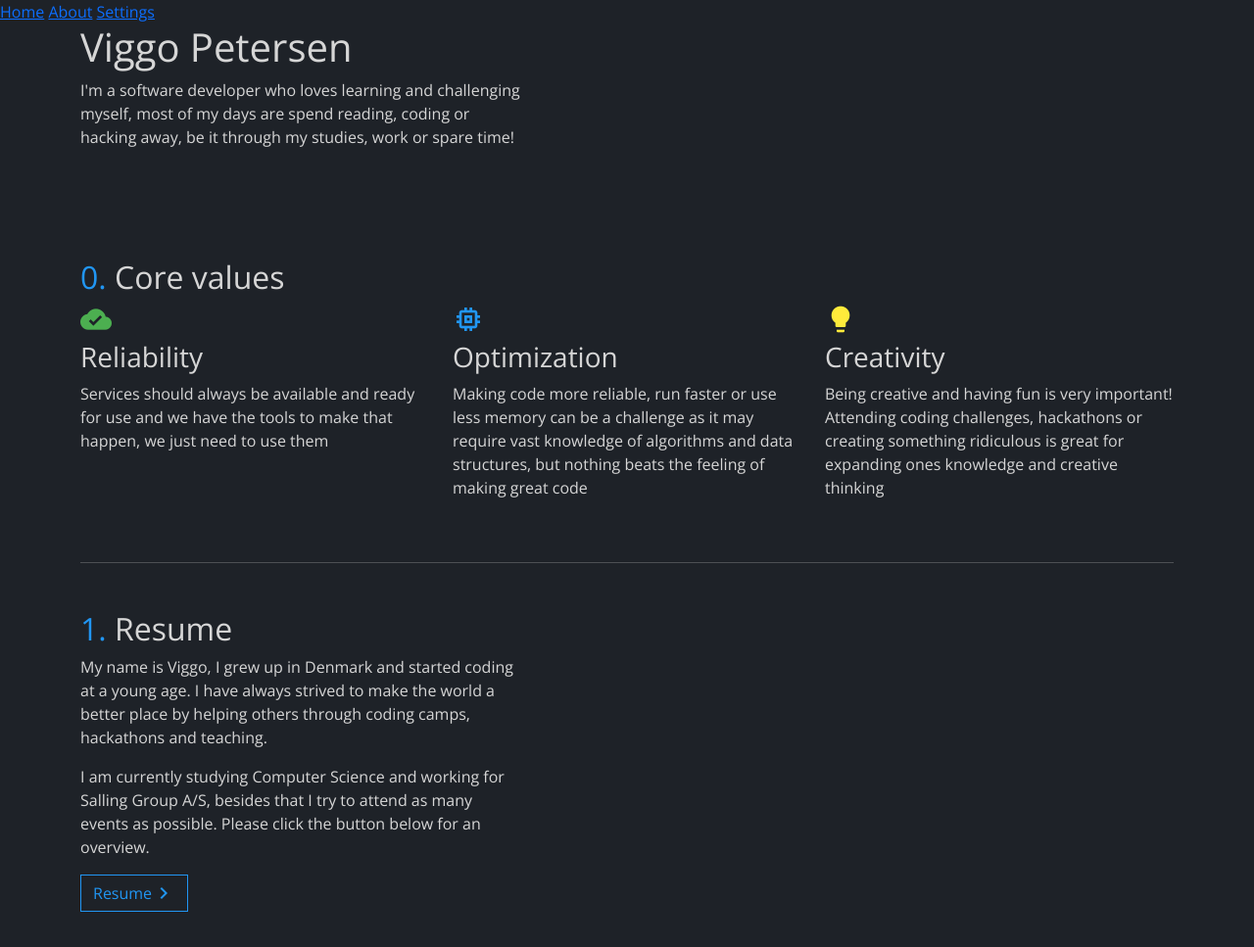
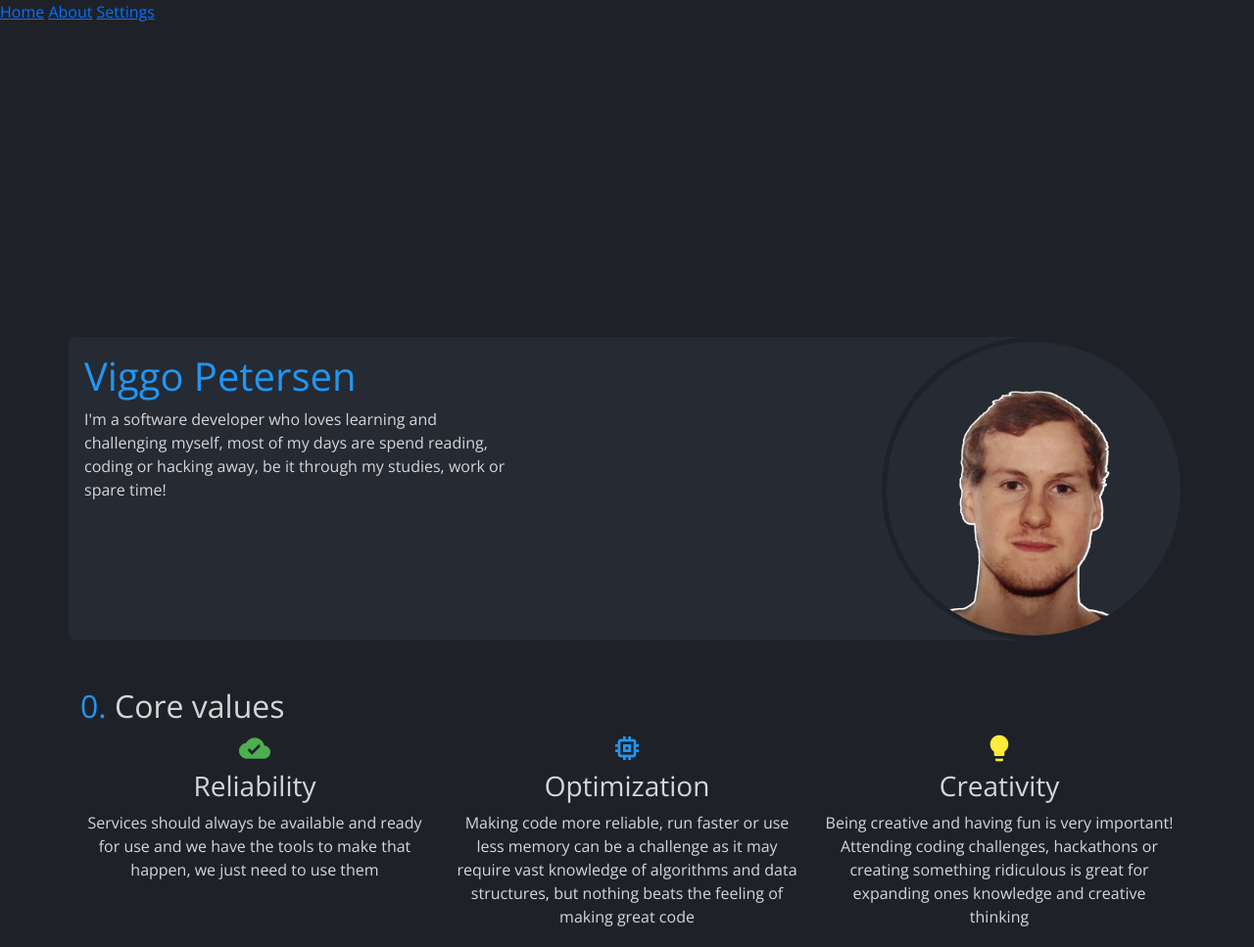
Before and after one commit to jhviggo/resume-website-svelte, a Svelte app: page / in a window 1280 px wide. Shown: the top 967 px of the page at 98% size. Built offline with nearby package versions, Linux system fonts and the light colour scheme.

Commit message:
Improve front page

```diff
--- a/src/components/frontPage.svelte
+++ b/src/components/frontPage.svelte
@@ -5,15 +5,20 @@
 </script>
 
 <div class="container mb-5">
-  <div class="row mb-5 pb-5">
-    <div class="col col-md-7 col-lg-5">
-      <h1>Viggo Petersen</h1>
+  <div class="row mb-5 pb-5 intro">
+    <div class="col col-md-7 col-lg-5 headline-container">
+      <h1 class="headline">Viggo Petersen</h1>
       <p>I'm a software developer who loves learning and challenging myself, most of my days are spend reading, coding or hacking away, be it through my studies, work or spare time!</p>
+    </div>
+    <div class="col-auto p-0 portrait-container">
+      <div class="portrait-frame">
+        <img class="portrait" src="/images/headshot_outline.webp" alt="Portrait" />
+      </div>
     </div>
   </div>
 
   <IndexHeadline i={0} title="Core values">
-    <div class="col-12 col-md-4">
+    <div class="col-12 col-md-4 core-values">
       <div class="index-panel">
         <Icon colorClass="green">cloud_done</Icon>
         <h3>Reliability</h3>
@@ -21,7 +26,7 @@
       <p>Services should always be available and ready for use and we have the tools to make that happen, we just need to use them</p>
     </div>
 
-    <div class="col-12 col-md-4">
+    <div class="col-12 col-md-4 core-values">
       <div class="index-panel">
         <Icon colorClass="blue">memory</Icon>
         <h3>Optimization</h3>
@@ -29,7 +34,7 @@
       <p>Making code more reliable, run faster or use less memory can be a challenge as it may require vast knowledge of algorithms and data structures, but nothing beats the feeling of making great code</p>
     </div>
 
-    <div class="col-12 col-md-4">
+    <div class="col-12 col-md-4 core-values">
       <div class="index-panel">
         <Icon colorClass="yellow">lightbulb</Icon>
         <h3>Creativity</h3>
@@ -49,4 +54,47 @@
   </IndexHeadline>
 </div>
 
-<style lang="scss"></style>
+<style lang="scss">
+  .intro {
+    margin-top: 20rem;
+    background-color: $light-background;
+    display: flex;
+    justify-content: space-between;
+    padding-bottom: 0 !important;
+    border-radius: 8px 0 0 8px;
+  }
+
+  .headline-container {
+    padding-top: 1rem;
+    padding-left: 1rem;
+  }
+
+  .headline {
+    color: $blue;
+  }
+
+  .portrait-container {
+    background-color: $background;
+    border-radius: 50% 0 0 50%;
+    border: 5px solid $background;
+  }
+
+  .portrait-frame {
+    width: 300px;
+    height: 300px;
+    overflow: hidden;
+    background-color: $light-background;
+    border-radius: 50%;
+    display: flex;
+    justify-content: center;
+    align-items: end;
+  }
+
+  .portrait {
+    height: 250px;
+  }
+
+  .core-values {
+    text-align: center;
+  }
+</style>
--- a/src/routes/__layout.svelte
+++ b/src/routes/__layout.svelte
@@ -15,4 +15,10 @@
 
 <style lang="scss" global>
   @import '../../static/styles/global.scss';
+
+	body {
+		color: $text;
+		font-family: 'Open Sans', sans-serif;
+		background-color: $background;
+	}
 </style>
--- a/static/styles/global.scss
+++ b/static/styles/global.scss
@@ -1,9 +1,3 @@
-body {
-	background-color: $background;
-	color: $text;
-	font-family: 'Open Sans', sans-serif;
-}
-
 /* helpers */
 .index {
 	color: $blue;
--- a/static/styles/variables.scss
+++ b/static/styles/variables.scss
@@ -10,6 +10,7 @@ $gap: 15px;
 /* color areas */
 $background: #1e2228;
 $light-background: #252a33;
+$lighter-background: #2f353f;
 $text: #d6d6d6;
 
 /* colors */
```
Also changed, not shown: static/images/headshot.webp (added), static/images/headshot_outline.webp (added).
